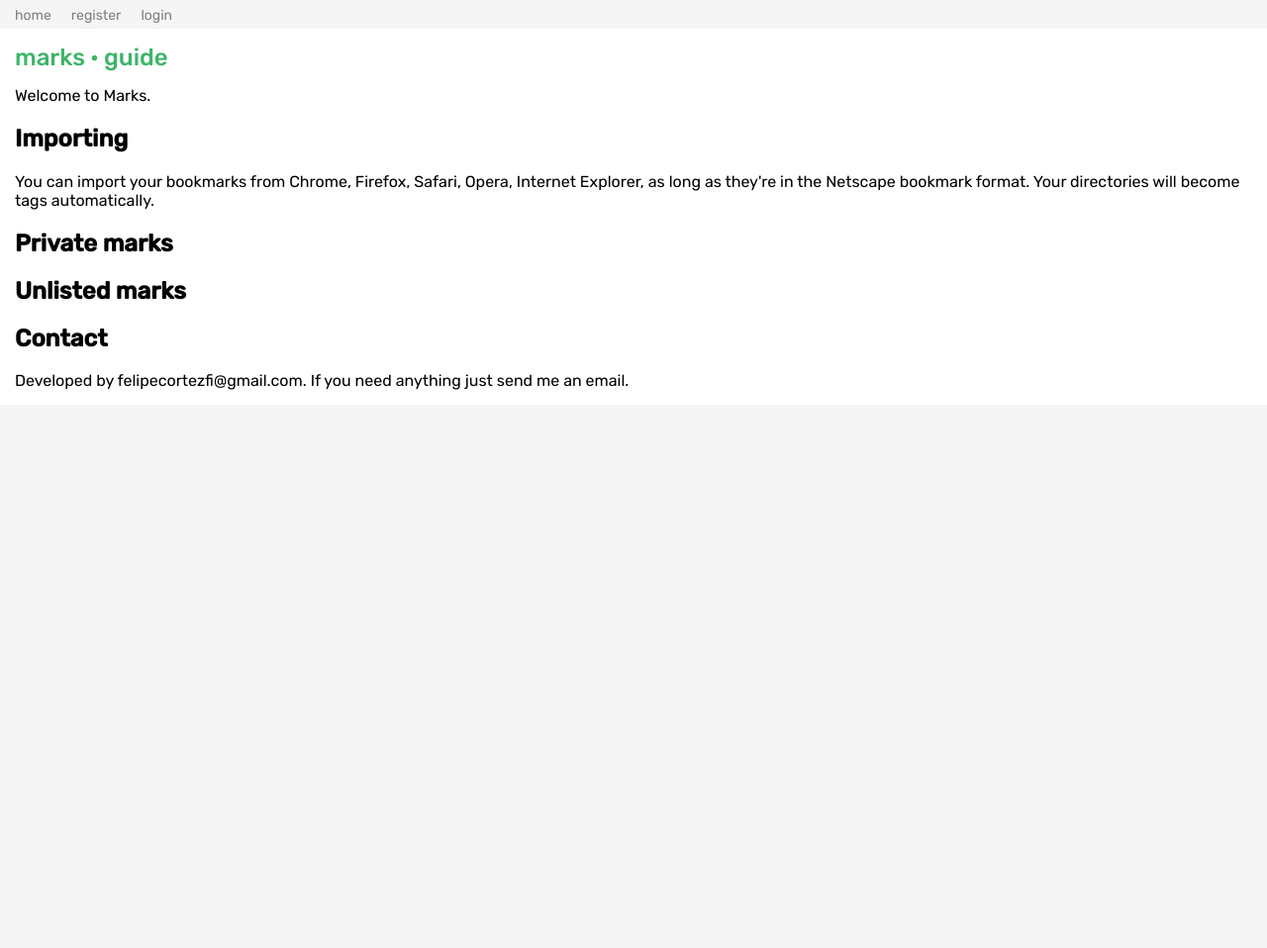
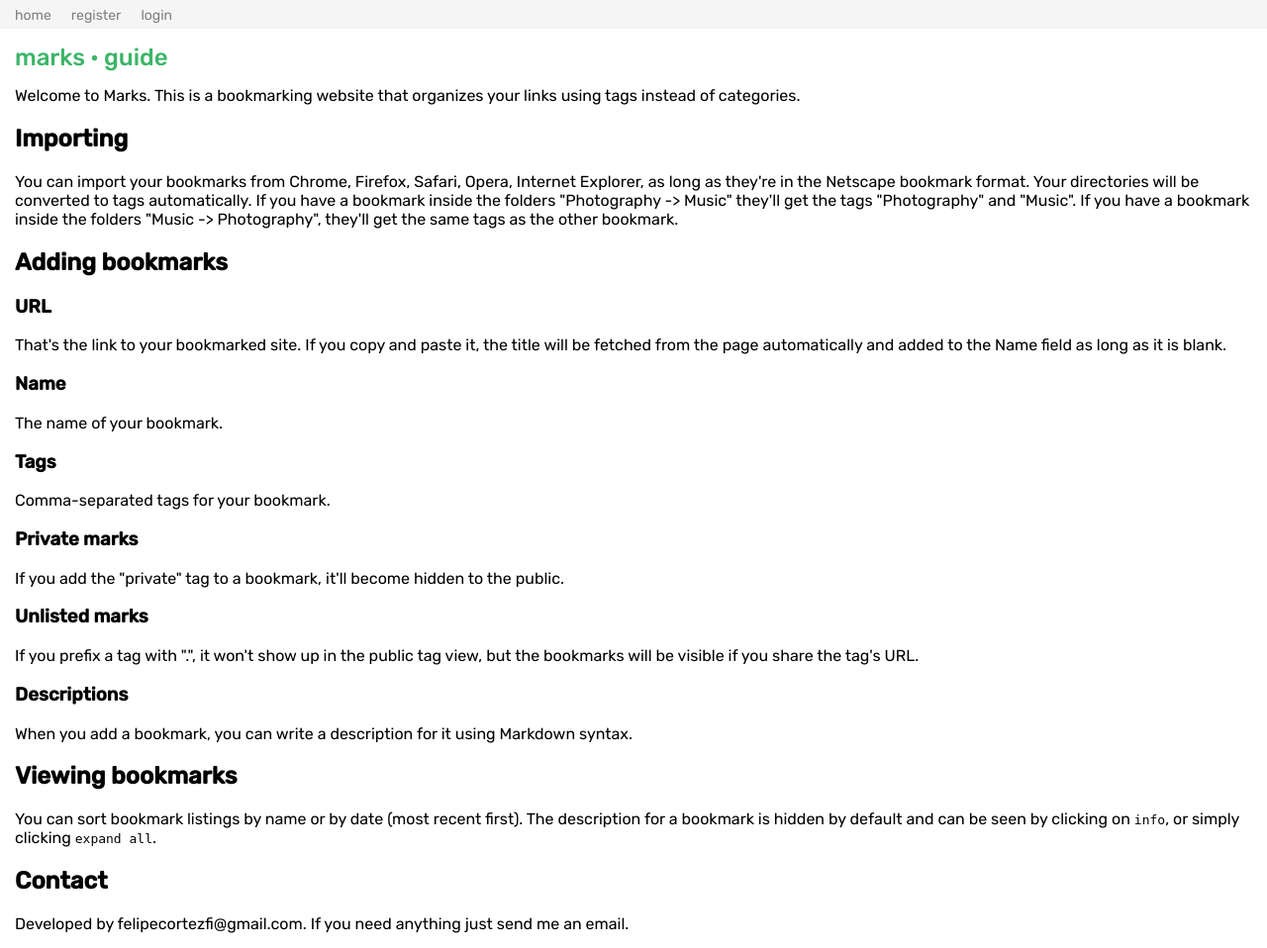
Before and after one commit to FelipeCortez/bmarks, a Django app: page /guide/ in a window 1280 px wide. Shown: the whole page at 99% size. Before the commit the page ends 394 px from the top, so only its background shows below. Run offline with Django 3.2, Linux system fonts and the light colour scheme; data that the repository does not hold is empty; parts of the project's set-up code (start-up, migrations or seed data) failed here and were passed over.

```diff
--- a/src/marksapp/static/marksapp/js/app.js
+++ b/src/marksapp/static/marksapp/js/app.js
@@ -5,6 +5,7 @@ $.fn.focusTextToEnd = function(){
   return this;
 }
 
+const root_url = "/";
 let all_tags = "";
 let selectedIdx = -1;
 let lastPrefix = "";
--- a/src/marksapp/templates/base.html
+++ b/src/marksapp/templates/base.html
@@ -99,12 +99,6 @@
         <script src="{% static 'marksapp/js/he.js' %}"></script>
 
         <script type="text/javascript">
-            {% if debug %}
-                var root_url = "/"
-            {% else %}
-                var root_url = "/marks/"
-            {% endif %}
-
             $.ajaxSetup({
             data: {csrfmiddlewaretoken: '{{ csrf_token }}' },
             });
--- a/src/marksapp/templates/guide.html
+++ b/src/marksapp/templates/guide.html
@@ -8,11 +8,25 @@ guide
 {% endblock %}
 
 {% block content %}
-Welcome to Marks.
+Welcome to Marks. This is a bookmarking website that organizes your links using tags instead of categories.
 <h2>Importing</h2>
-You can import your bookmarks from Chrome, Firefox, Safari, Opera, Internet Explorer, as long as they're in the Netscape bookmark format. Your directories will become tags automatically.
-<h2>Private marks</h2>
-<h2>Unlisted marks</h2>
+You can import your bookmarks from Chrome, Firefox, Safari, Opera, Internet Explorer, as long as they're in the Netscape bookmark format. Your directories will be converted to tags automatically. If you have a bookmark inside the folders "Photography -> Music" they'll get the tags "Photography" and "Music". If you have a bookmark inside the folders "Music -> Photography", they'll get the same tags as the other bookmark.
+<h2>Adding bookmarks</h2>
+<h3>URL</h3>
+That's the link to your bookmarked site. If you copy and paste it, the title will be fetched from the page automatically and added to the Name field as long as it is blank.
+<h3>Name</h3>
+The name of your bookmark.
+<h3>Tags</h3>
+Comma-separated tags for your bookmark.
+<h3>Private marks</h3>
+If you add the "private" tag to a bookmark, it'll become hidden to the public.
+<h3>Unlisted marks</h3>
+If you prefix a tag with ".", it won't show up in the public tag view, but the bookmarks will be visible if you share the tag's URL.
+<h3>Descriptions</h3>
+When you add a bookmark, you can write a description for it using Markdown syntax.
+<h2>Viewing bookmarks</h2>
+You can sort bookmark listings by name or by date (most recent first).
+ The description for a bookmark is hidden by default and can be seen by clicking on <code>info</code>, or simply clicking <code>expand all</code>.
 <h2>Contact</h2>
 Developed by felipecortezfi@gmail.com. If you need anything just send me an email.
 {% endblock %}
```
Also changed, not shown: src/marks/settings.py (+5 -7 lines).
